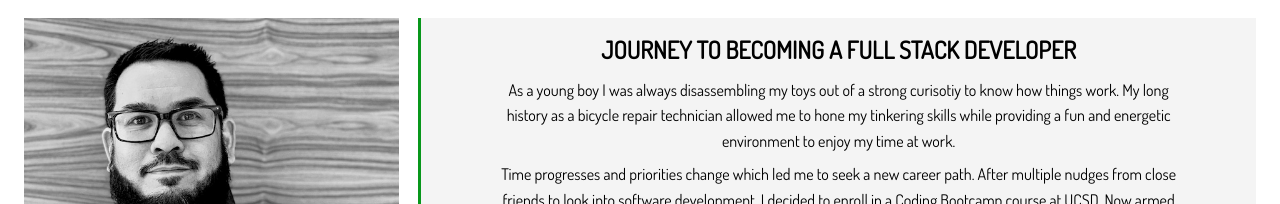
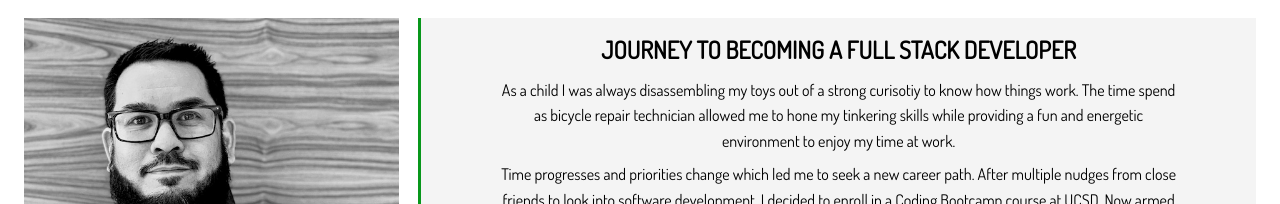
Before and after one commit to DevMike42/Portfolio-with-sass, a website: page dist/about.html in a window 1280 px wide. Shown: the part 263-467 px from the top of the page. Drawn offline with Linux system fonts and the light colour scheme.

Commit message:
Header: Changed typetext / Bio: Re-worded

```diff
--- a/dist/about.html
+++ b/dist/about.html
@@ -45,8 +45,8 @@
         <div class="bio bg-light">
           <h2>Journey to becoming a full stack developer</h2>
           <p class='pt-1 px-4'>
-            As a young boy I was always disassembling my toys out of a strong curisotiy to know how things work. My long
-            history as a bicycle repair technician allowed me to hone my tinkering skills while providing a fun and
+            As a child I was always disassembling my toys out of a strong curisotiy to know how things work. The time
+            spend as bicycle repair technician allowed me to hone my tinkering skills while providing a fun and
             energetic environment to enjoy my time at work.
           </p>
           <p class="pt-1 px-4">
```
Also changed, not shown: dist/index.html (+1 -1 lines).
